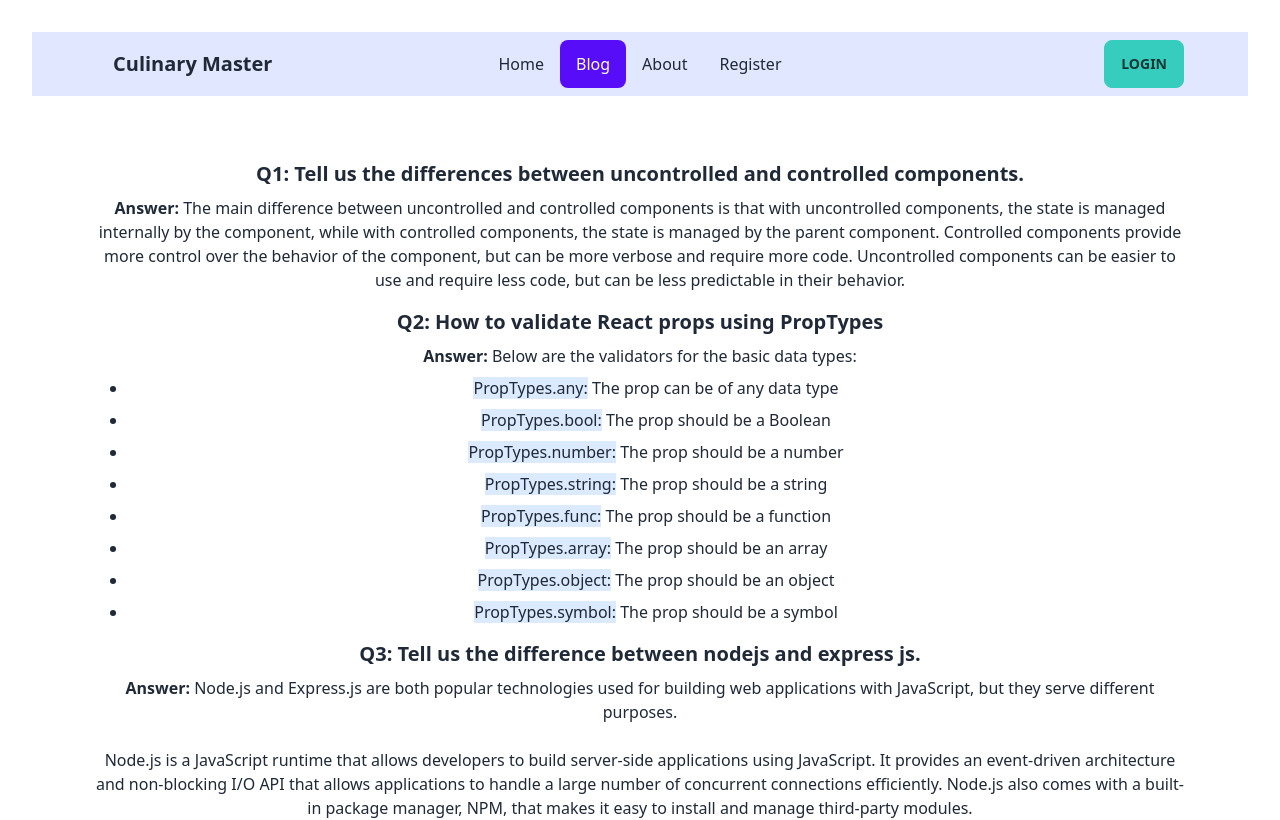
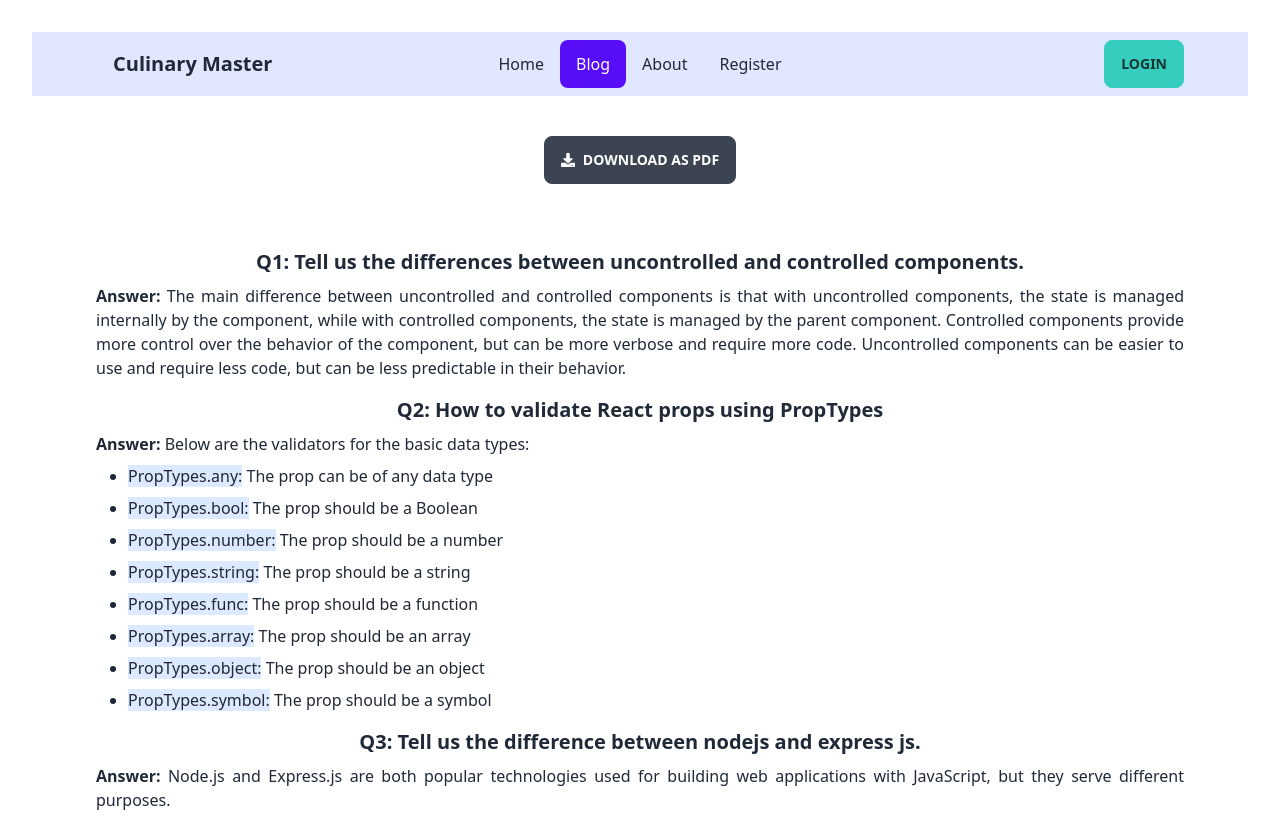
Before and after one commit to sujonmahmud102/chef-recipe, a React (Vite) app: page /blog in a window 1280 px wide. Shown: the top 820 px of the page. Built offline with nearby package versions, Linux system fonts and the light colour scheme; no server answers.

Commit message:
pdf generator added on blog page

```diff
--- a/package.json
+++ b/package.json
@@ -15,6 +15,7 @@
     "@mui/material": "^5.12.3",
     "daisyui": "^2.51.6",
     "firebase": "^9.21.0",
+    "jspdf": "^2.5.1",
     "keen-slider": "^6.8.5",
     "localforage": "^1.10.0",
     "match-sorter": "^6.3.1",
--- a/src/Pages/About/About.jsx
+++ b/src/Pages/About/About.jsx
@@ -1,4 +1,6 @@
 import React, { useContext } from 'react';
+
+
 
 const About = () => {
     return (
--- a/src/Pages/Blog/Blog.jsx
+++ b/src/Pages/Blog/Blog.jsx
@@ -1,13 +1,42 @@
 import React from 'react';
+import { jsPDF } from "jspdf";
+import { FaDownload } from "react-icons/fa";
+
+
 
 const Blog = () => {
+    const generatePdf = () => {
+        const options = {
+            orientation: "p",
+            unit: "mm",
+            format: 'a4',
+        };
+
+        const doc = new jsPDF(options);
+        // console.log(doc)
+
+        doc.setProperties({
+            title: 'Blog',
+            author: 'Sujon Mahmud',
+        });
+
+        doc.text(80, 10, 'This is a blog');
+        doc.text(10, 20, document.getElementById("pdf-content").innerText);
+        doc.addPage();
+        doc.save('blog.pdf');
+
+    }
     return (
-        <div className='m-16 '>
+        <div >
+            <div className='text-center mt-10'>
+                <button onClick={generatePdf} className='btn'><span className='pr-2'><FaDownload /></span> Download as pdf</button>
+            </div>
+            <div id="pdf-content" className='m-16'>
                 <div>
                     <h3 className='text-xl font-semibold mb-2'>
                         Q1: Tell us the differences between uncontrolled and controlled components.
                     </h3>
-                <p className='mb-4'>
+                    <p className='mb-4 text-justify'>
                         <span className='font-semibold'>Answer:</span> The main difference between uncontrolled and controlled components is that with uncontrolled components, the state is managed internally by the component, while with controlled components, the state is managed by the parent component. Controlled components provide more control over the behavior of the component, but can be more verbose and require more code. Uncontrolled components can be easier to use and require less code, but can be less predictable in their behavior.
                     </p>
                 </div>
@@ -15,7 +44,7 @@ const Blog = () => {
                     <h3 className='text-xl font-semibold mb-2'>
                         Q2: How to validate React props using PropTypes
                     </h3>
-                <p className='mb-4'>
+                    <div className='mb-4 text-justify'>
                         <span className='font-semibold'>Answer:</span> Below are the validators for the basic data types:
                         <ul className='list-disc pl-8'>
                             <li className='my-2'><span className='bg-blue-100'>PropTypes.any:</span> The prop can be of any data type</li>
@@ -27,13 +56,13 @@ const Blog = () => {
                             <li className='mb-2'><span className='bg-blue-100'>PropTypes.object:</span> The prop should be an object</li>
                             <li className='mb-2'><span className='bg-blue-100'>PropTypes.symbol:</span> The prop should be a symbol</li>
                         </ul>
-                </p>
+                    </div>
                 </div>
                 <div>
                     <h3 className='text-xl font-semibold mb-2'>
                         Q3: Tell us the difference between nodejs and express js.
                     </h3>
-                <p className='mb-4'>
+                    <p className='mb-4 text-justify'>
                         <span className='font-semibold'>Answer:</span> Node.js and Express.js are both popular technologies used for building web applications with JavaScript, but they serve different purposes.
                         <br />
                         <br />
@@ -48,10 +77,11 @@ const Blog = () => {
                         Q4: What is a custom hook, and why will you create a custom hook?
                     </h3>
                     <p >
-                    <span className='font-semibold'>Answer:</span> A custom hook in React is a reusable piece of code that encapsulates the logic of a particular behavior or functionality. Custom hooks allow developers to extract and reuse common functionality across different components, making it easier to manage and maintain the codebase.
+                        <span className='font-semibold text-justify'>Answer:</span> A custom hook in React is a reusable piece of code that encapsulates the logic of a particular behavior or functionality. Custom hooks allow developers to extract and reuse common functionality across different components, making it easier to manage and maintain the codebase.
                         <br />
                         Custom hooks are created using the same syntax as regular React hooks, and they can be used just like any other hook in a functional component.
                     </p>
+                </div>
             </div>
         </div>
     );
```
Also changed, not shown: 1 other file (tests, documents, lock files or other folders). Lines whose indentation alone changed are shown as unchanged.
